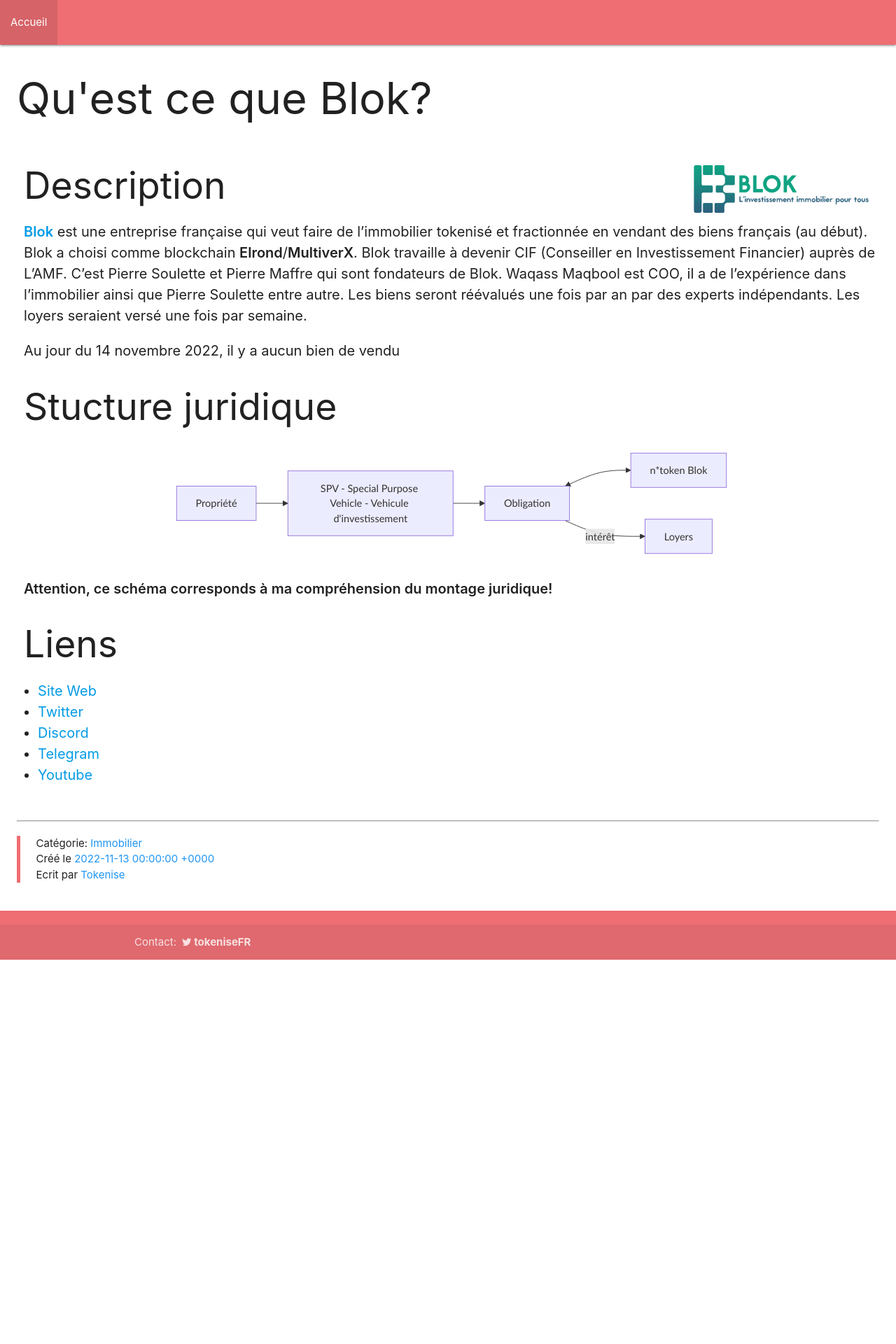
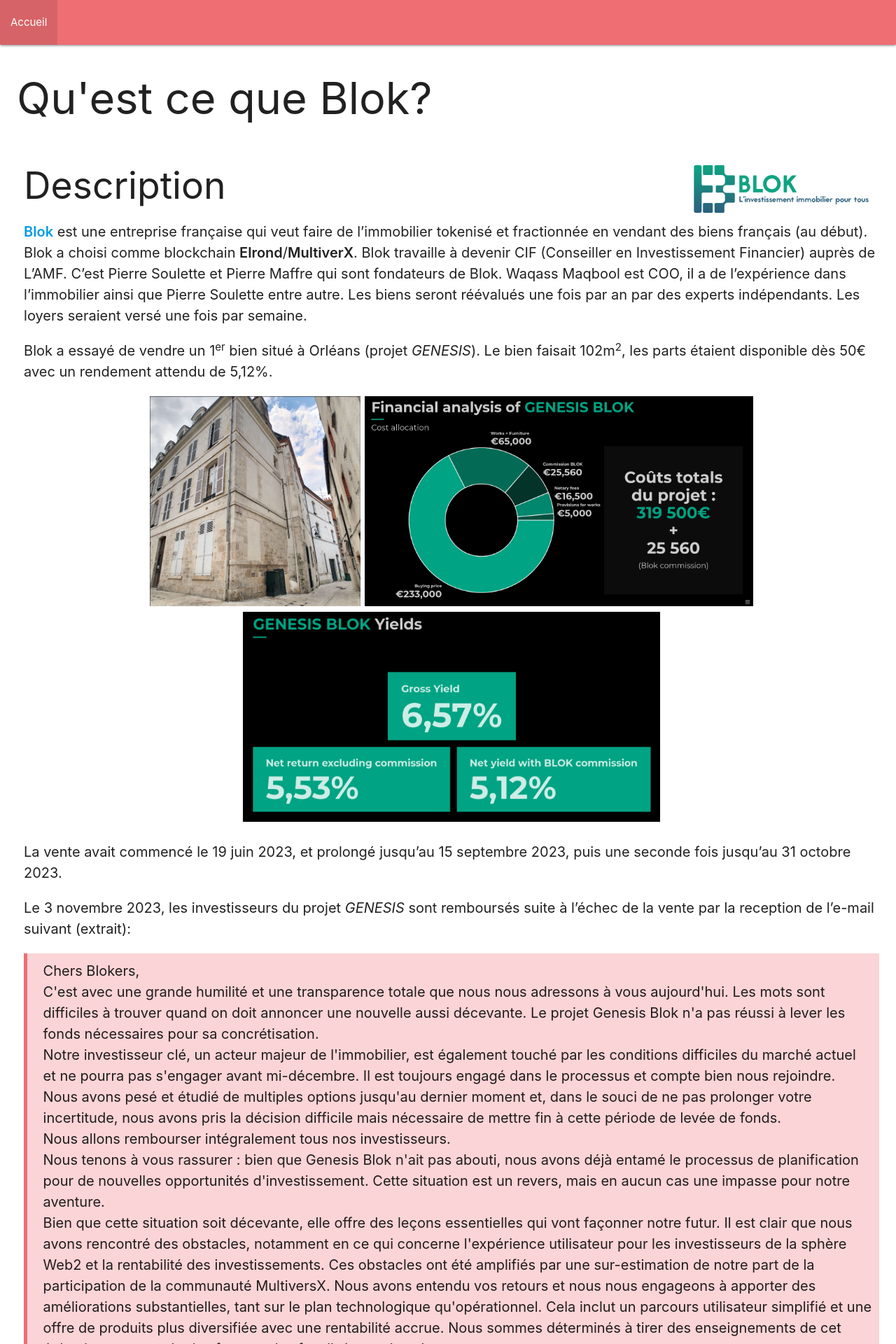
Before and after one commit to minus78/minus78.github.io, a Jekyll site: the page built from _posts/2022-11-14-Blok.markdown, in a window 1280 px wide. Shown: the top 1920 px of the page at 70% size. Built offline with Jekyll 4.4.1, drawn with Linux system fonts in a browser that asks for light colours; before the commit the page ends 1371 px from its top, so only the background shows below that; some of the changed text lies outside the part shown.

Commit message:
update blok immo

```diff
--- a/_posts/2022-11-14-Blok.markdown
+++ b/_posts/2022-11-14-Blok.markdown
@@ -1,7 +1,8 @@
 ---
 layout: post
 title:  "Qu'est ce que Blok?"
-date:   2022-11-13
+date:   2022-11-14
+last_modified_at: 2024-03-28
 description: "Descriptif de ce qu'est Blok"
 image: "/img/blok_immo_card.png"
 categories: Immobilier
@@ -13,7 +14,36 @@
 
 [**Blok**](https://blok.immo/) est une entreprise française qui veut faire de l'immobilier tokenisé et fractionnée en vendant des biens français (au début). Blok a choisi comme blockchain **Elrond**/**MultiverX**. Blok travaille à devenir CIF (Conseiller en Investissement Financier) auprès de L'AMF. C'est Pierre Soulette et Pierre Maffre qui sont fondateurs de Blok. Waqass Maqbool est COO, il a de l'expérience dans l'immobilier ainsi que Pierre Soulette entre autre. Les biens seront réévalués une fois par an par des experts indépendants. Les loyers seraient versé une fois par semaine.
 
-Au jour du 14 novembre 2022, il y a aucun bien de vendu
+Blok a essayé de vendre un 1<sup>er</sup> bien situé à Orléans (projet *GENESIS*). Le bien faisait 102m<sup>2</sup>, les parts étaient disponible dès 50€ avec un rendement attendu de 5,12%.
+
+<div class="row">
+    <div class="col s12" style="text-align: center;">
+            <img src="/img/Blok1.png" class="responsive-img" style="max-height:300px;" />
+            <img src="/img/Blok2.png" class="responsive-img" style="max-height:300px;" />
+            <img src="/img/Blok3.png" class="responsive-img" style="max-height:300px;" />
+    </div>
+</div>
+
+La vente avait commencé le 19 juin 2023, et prolongé jusqu'au 15 septembre 2023, puis une seconde fois jusqu'au 31 octobre 2023.
+
+ Le 3 novembre 2023, les investisseurs du projet *GENESIS* sont remboursés suite à l'échec de la vente par la reception de l'e-mail suivant (extrait):
+<br/>
+<blockquote>
+Chers Blokers,
+<br/>
+C'est avec une grande humilité et une transparence totale que nous nous adressons à vous aujourd'hui.
+Les mots sont difficiles à trouver quand on doit annoncer une nouvelle aussi décevante. Le projet Genesis Blok n'a pas réussi à lever les fonds nécessaires pour sa concrétisation.<br/>
+Notre investisseur clé, un acteur majeur de l'immobilier, est également touché par les conditions difficiles du marché actuel et ne pourra pas s'engager avant mi-décembre. Il est toujours engagé dans le processus et compte bien nous rejoindre.<br/>
+Nous avons pesé et étudié de multiples options jusqu'au dernier moment et, dans le souci de ne pas prolonger votre incertitude, nous avons pris la décision difficile mais nécessaire de mettre fin à cette période de levée de fonds.<br/>
+Nous allons rembourser intégralement tous nos investisseurs.
+<br/>
+Nous tenons à vous rassurer : bien que Genesis Blok n'ait pas abouti, nous avons déjà entamé le processus de planification pour de nouvelles opportunités d'investissement. Cette situation est un revers, mais en aucun cas une impasse pour notre aventure.
+<br/>
+Bien que cette situation soit décevante, elle offre des leçons essentielles qui vont façonner notre futur. Il est clair que nous avons rencontré des obstacles, notamment en ce qui concerne l'expérience utilisateur pour les investisseurs de la sphère Web2 et la rentabilité des investissements. Ces obstacles ont été amplifiés par une sur-estimation de notre part de la participation de la communauté MultiversX. Nous avons entendu vos retours et nous nous engageons à apporter des améliorations substantielles, tant sur le plan technologique qu'opérationnel. Cela inclut un parcours utilisateur simplifié et une offre de produits plus diversifiée avec une rentabilité accrue. Nous sommes déterminés à tirer des enseignements de cet épisode pour revenir plus forts et plus focalisés que jamais.
+</blockquote>
+
+<br/>
+<span style="color:red;"><b>Depuis le mois de mars 2024, le projet semble au point mort depuis l'échec de *GENESIS*</b></span>
 
 ## Stucture juridique
 
--- a/style.css
+++ b/style.css
@@ -182,7 +182,6 @@
 .timeline {
     position: relative;
     width: 100%;
-    max-width: 1140px;
     margin: 0 auto;
     padding: 15px 0;
   }
```
Also changed, not shown: img/Blok1.png (added), img/Blok2.png (added), img/Blok3.png (added).
